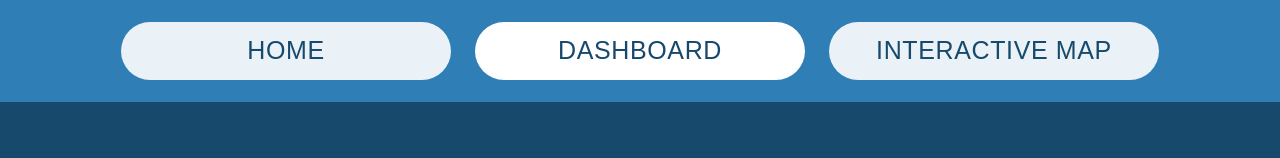
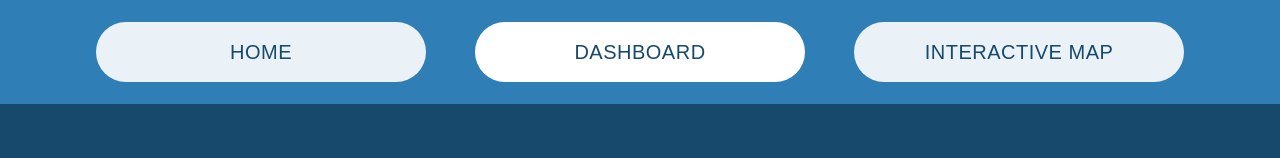
Before and after one commit to JeetPatwa04/SASEHack-Flood-Prediction-Project, a Next.js app: page /dashboard in a window 1280 px wide. Shown: the top 158 px of the page. Built offline with nearby package versions, Linux system fonts and the light colour scheme; no server answers; a web font is replaced by a local one.

Commit message:
Navbar Tweaks and Animations

```diff
--- a/app/globals.css
+++ b/app/globals.css
@@ -28,3 +28,26 @@
 
 @keyframes fade-up { from { opacity: 0; transform: translateY(12px); } to { opacity: 1; transform: translateY(0); } }
 .animate-fade-up { animation: fade-up .6s ease-out; }
+
+@keyframes nav-bounce {
+  0%   { transform: translateY(0) scale(1); }
+  40%  { transform: translateY(-6px) scale(1.06); }
+  70%  { transform: translateY(-2px) scale(1.03); }
+  100% { transform: translateY(-4px) scale(1.05); }
+}
+
+
+.nav-pill {
+  transition: transform 0.2s ease, box-shadow 0.2s ease, background-color 0.2s ease, color 0.2s ease;
+}
+
+.nav-pill:hover {
+  transform: translateY(-3px);
+  background-color: var(--color-amber);
+  color: white;
+}
+
+.nav-pill:active {
+  transform: translateY(-1px);
+  transition: transform 0.1s ease;
+}
--- a/components/NavBar.tsx
+++ b/components/NavBar.tsx
@@ -12,15 +12,15 @@ export default function NavBar() {
   const pathname = usePathname();
   return (
     <nav className="sticky top-0 z-50 w-full bg-skyblue/50 backdrop-blur-sm">
-      <div className="mx-auto flex max-w-6xl items-center justify-center gap-6 px-8 py-[22px]">
+      <div className="mx-auto flex max-w-6xl items-center justify-between px-8 py-[22px]">
         {LINKS.map((link) => {
           const active = pathname === link.href;
           return (
             <Link
               key={link.href}
               href={link.href}
-              className={`flex-1 max-w-[330px] rounded-blob py-[10px] text-center font-potta text-[25px] tracking-wide transition-colors ${
-                active ? "bg-white text-navy" : "bg-white/90 text-navy hover:bg-white"
+              className={`nav-pill flex-1 max-w-[330px] rounded-blob py-[15px] text-center font-potta text-[20px] tracking-wide ${
+                active ? "bg-white text-navy" : "bg-white/90 text-navy"
               }`}
             >
               {link.label}
```
